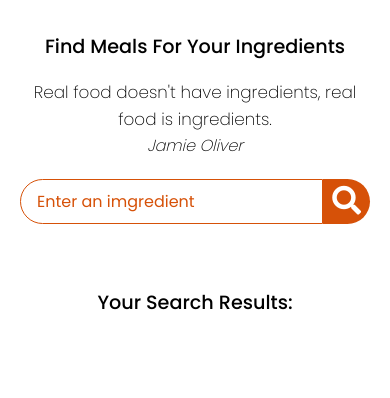
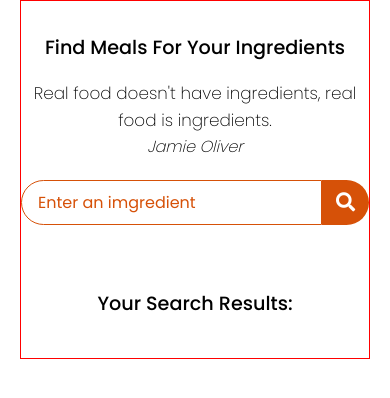
Before and after one commit to isroiljonmusajonov/api, a plain HTML site: page index.html in a window 390 px wide. Drawn offline with Linux system fonts and the light colour scheme; a web font is replaced by a local one.

```diff
--- a/style.css
+++ b/style.css
@@ -233,7 +233,7 @@ body {
 @media (max-width: 460px) {
   .meal-wrapper {
     max-width: 350px;
-    /* border: 1px solid red; */
+    border: 1px solid red;
     margin: 0 auto;
     background-color: #fff;
     text-align: center;
@@ -256,7 +256,7 @@ body {
   .search-btn {
     width: 55px;
     height: 45px;
-    font-size: 1.8rem;
+    font-size: 1.2rem;
     background: var(--tenne-tawny);
     color: #fff;
     border: none;
```
